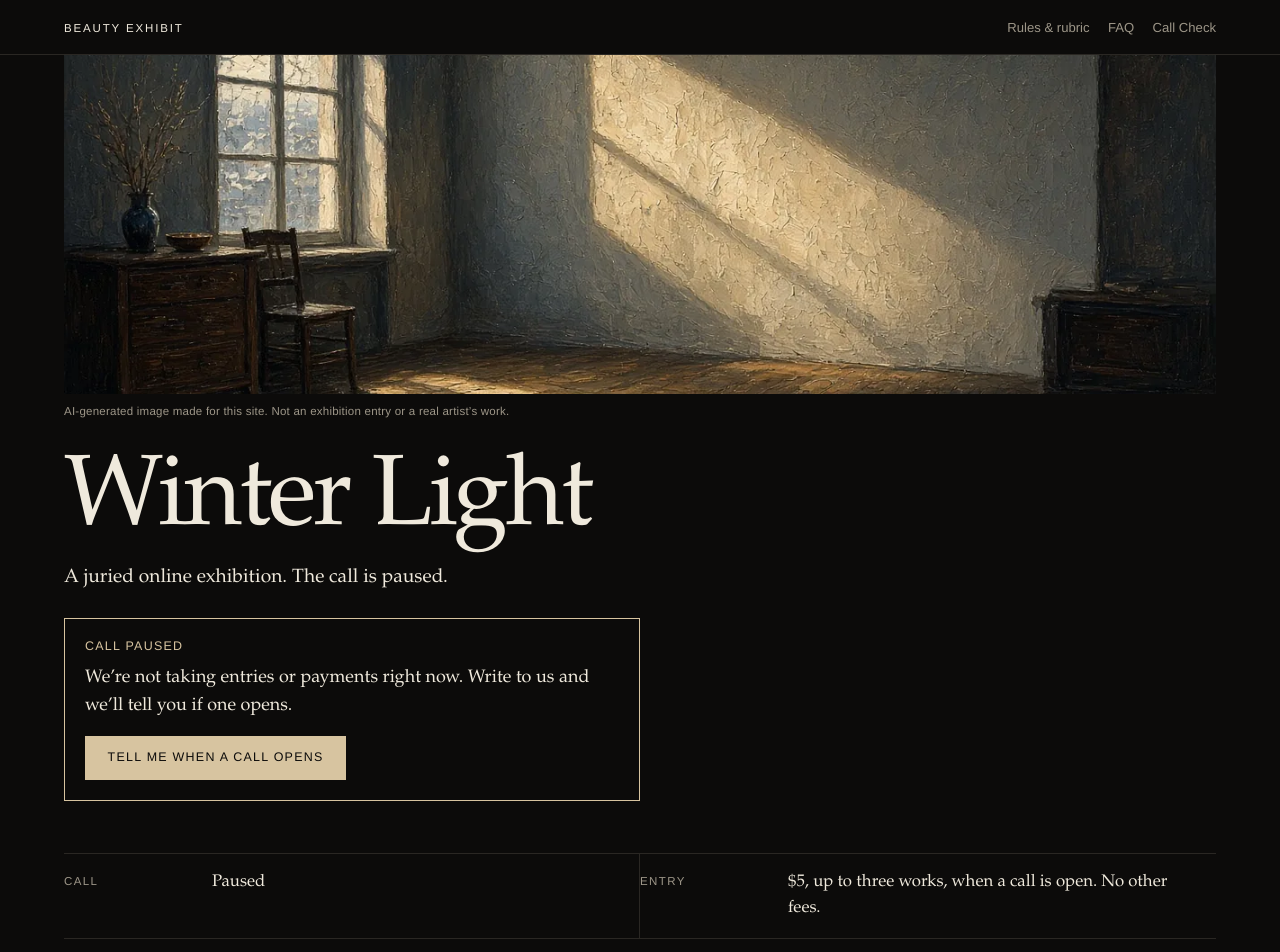
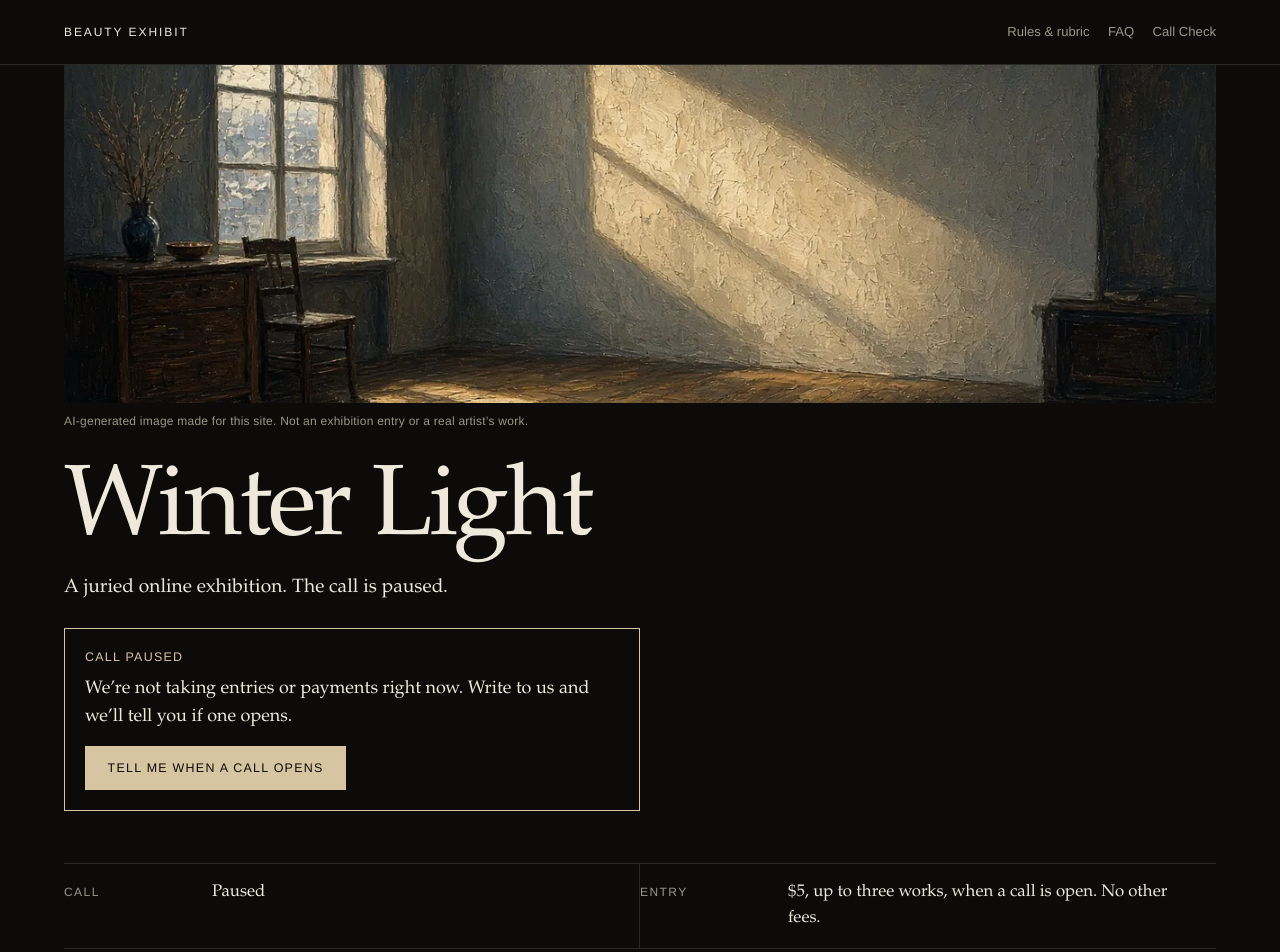
Before and after one commit to evanmack45/beautyexhibit.art, a plain HTML site: page index.html in a window 1280 px wide. Shown: the top 952 px of the page. Drawn offline with Linux system fonts and the light colour scheme.

Commit message:
Raise small text to 12px and give header and footer links 24px targets.

```diff
--- a/call-check/scripts/check-site.mjs
+++ b/call-check/scripts/check-site.mjs
@@ -23,7 +23,7 @@ const FROZEN = {
   "submit-w9q4/index.html": "fcce74bd180a66bee6cf5d56648be17fe91fdf88dba80b1691ab0c6b81cb944a",
   "js/config.js": "6cb2084042775ad0e6e9cdce2c7d5a1f8f2eead874a97fa7556703d461ed4f37",
   "js/app.js": "6543e5bf7b7deb2c884b55b9400416aa9799aeb819f63bf5326d9d6b701eaf44",
-  "css/site.css": "55ad58bd24f72fe5bf07b733bcdd0f86a9b8d273eddebe4f9431a487d148fdd2",
+  "css/site.css": "f447dc331a6a6d3361fbf2a611475499de340dcd9e23820e23840757664b45ae",
   "img/winter-light.svg": "28e3372534a45a78211b0faadce485dc918e46e3cc26fb5a32ca42c374acea3a",
   "CNAME": "c1d520f856aea274b6a5151fb687f197f228f2a7be94d04ddaeab9849de111fb",
   "robots.txt": "daafec71c71549c10c065c0819acd54803c463fbb6966ff0e4cde1302a6207b6",
--- a/css/site.css
+++ b/css/site.css
@@ -103,7 +103,7 @@ a:hover, a:focus-visible { color: var(--focus); }
 
 .wordmark {
   font-family: var(--sans);
-  font-size: 0.72rem;
+  font-size: 0.75rem;
   font-weight: 500;
   letter-spacing: 0.16em;
   text-transform: uppercase;
@@ -178,7 +178,7 @@ main {
 .caption {
   margin: 0.55rem 0 0;
   font-family: var(--sans);
-  font-size: 0.72rem;
+  font-size: 0.75rem;
   letter-spacing: 0.02em;
   color: var(--ink-dim);
 }
@@ -209,7 +209,7 @@ main {
 .fact-label {
   margin: 0;
   font-family: var(--sans);
-  font-size: 0.72rem;
+  font-size: 0.75rem;
   font-weight: 500;
   letter-spacing: 0.12em;
   text-transform: uppercase;
@@ -524,3 +524,11 @@ main {
 .opening-box p:last-child {
   margin-bottom: 0;
 }
+
+/* Header and footer tap targets, 24px minimum */
+.wordmark,
+.site-nav a,
+.site-footer a {
+  display: inline-block;
+  padding-block: 0.3rem;
+}
```
